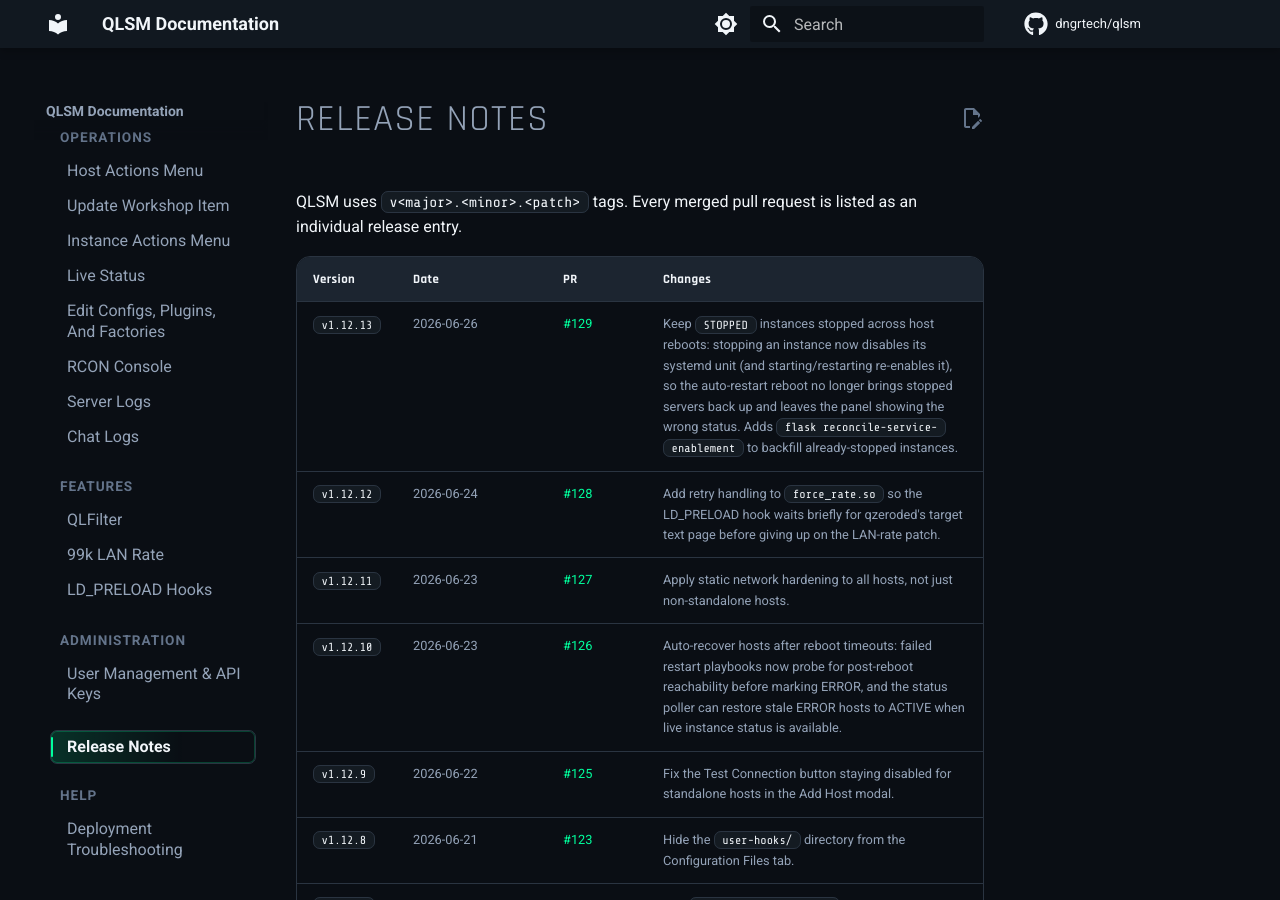
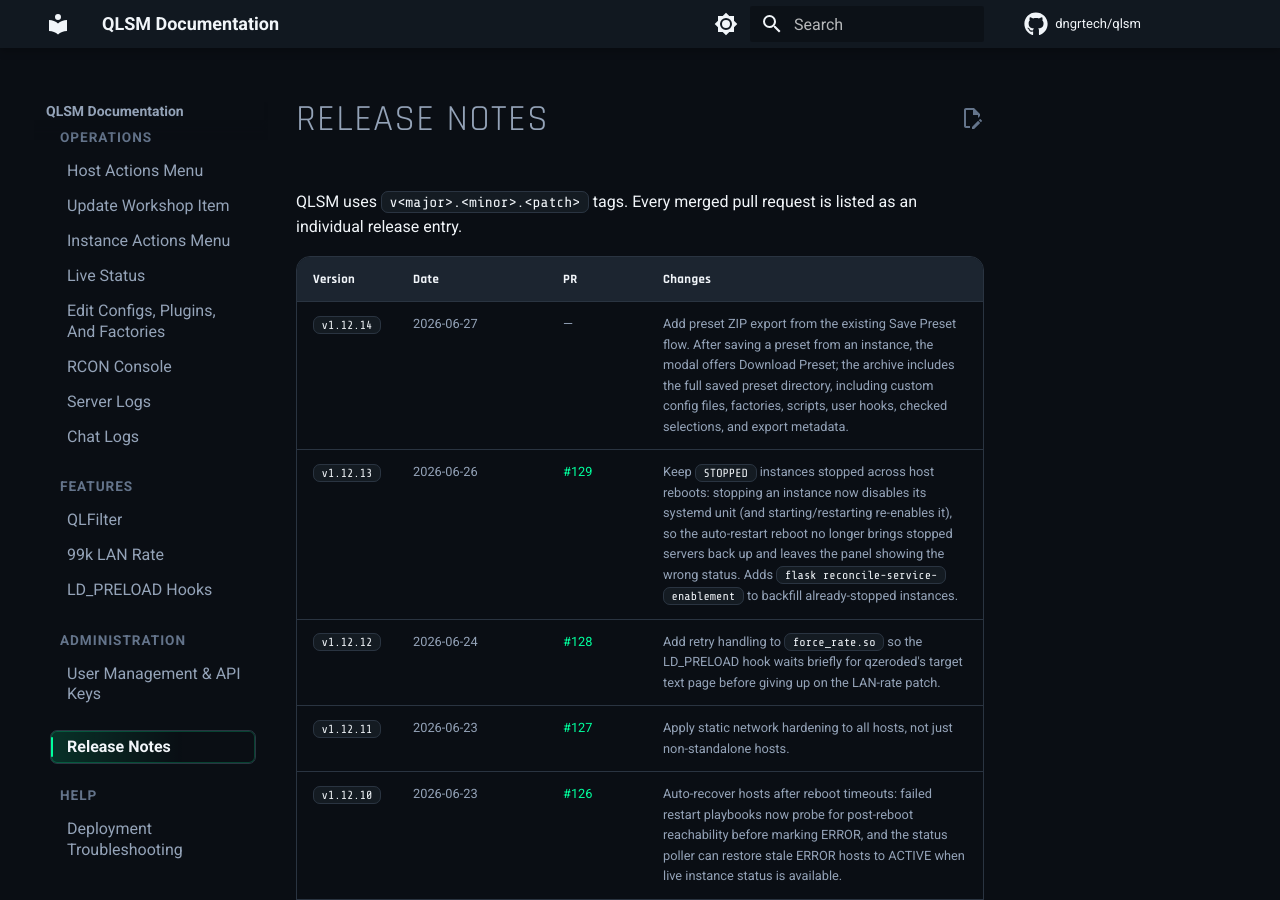
Before and after one commit to dngrtech/qlsm, an MkDocs documentation site: the page built from docs/user/releases.md, in a window 1280 px wide and 900 px high. Built offline with MkDocs 1.6.1 and Material for MkDocs 9.7.7, drawn with Linux system fonts in a browser that asks for light colours; comment, search, counter and statistics services are not loaded.

Commit message:
docs: document preset download export

```diff
--- a/docs/user/releases.md
+++ b/docs/user/releases.md
@@ -4,6 +4,7 @@
 
 | Version | Date | PR | Changes |
 | --- | --- | --- | --- |
+| `v1.12.14` | 2026-06-27 | — | Add preset ZIP export from the existing Save Preset flow. After saving a preset from an instance, the modal offers Download Preset; the archive includes the full saved preset directory, including custom config files, factories, scripts, user hooks, checked selections, and export metadata. |
 | `v1.12.13` | 2026-06-26 | [#129](https://github.com/dngrtech/qlsm/pull/129) | Keep `STOPPED` instances stopped across host reboots: stopping an instance now disables its systemd unit (and starting/restarting re-enables it), so the auto-restart reboot no longer brings stopped servers back up and leaves the panel showing the wrong status. Adds `flask reconcile-service-enablement` to backfill already-stopped instances. |
 | `v1.12.12` | 2026-06-24 | [#128](https://github.com/dngrtech/qlsm/pull/128) | Add retry handling to `force_rate.so` so the LD_PRELOAD hook waits briefly for qzeroded's target text page before giving up on the LAN-rate patch. |
 | `v1.12.11` | 2026-06-23 | [#127](https://github.com/dngrtech/qlsm/pull/127) | Apply static network hardening to all hosts, not just non-standalone hosts. |
--- a/docs/user/version.json
+++ b/docs/user/version.json
@@ -1,4 +1,4 @@
 {
-  "latest": "1.12.13",
+  "latest": "1.12.14",
   "releaseNotesUrl": "https://dngrtech.github.io/qlsm/releases/"
 }
```
Also changed, not shown: docs/api_reference.md (+13 -0 lines), 1 other file.
